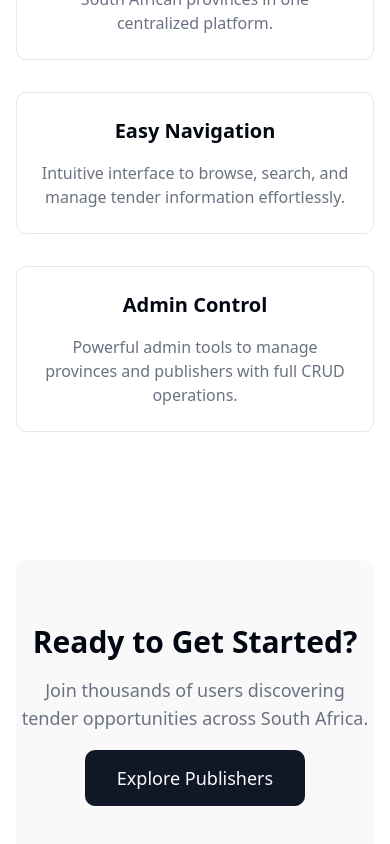
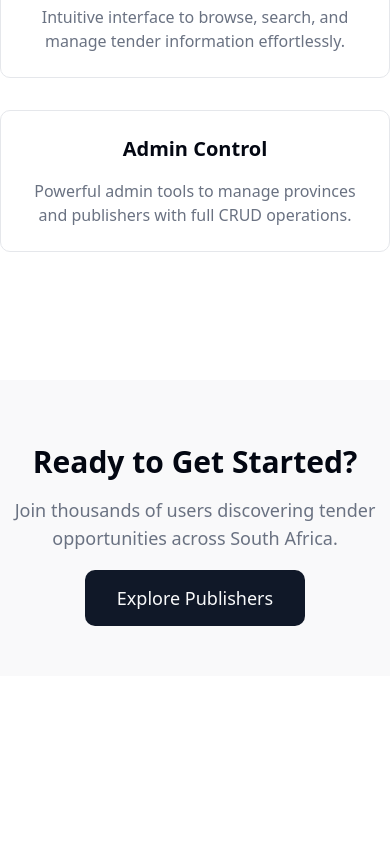
Before and after one commit to jchademwiri/tender-hub, a Next.js app: page / in a window 390 px wide. Shown: the part 974-1818 px from the top of the page. After the commit the page ends 1650 px from the top, so only its background shows below. Built offline with nearby package versions, Linux system fonts and the light colour scheme.

Commit message:
Refactor layout structure: Simplified main section in RootLayout and adjusted CTA section in Home page for improved responsiveness and visual clarity.

```diff
--- a/src/app/layout.tsx
+++ b/src/app/layout.tsx
@@ -30,7 +30,7 @@ export default function RootLayout({
         className={`${geistSans.variable} ${geistMono.variable} antialiased`}
       >
        <Navigation />
-        <main className="max-w-5xl mx-auto px-4 py-8 pt-24">
+        <main>
           {children}
         </main>
       </body>
--- a/src/app/page.tsx
+++ b/src/app/page.tsx
@@ -46,7 +46,8 @@ export default function Home() {
       </section>
 
       {/* CTA Section */}
-      <section className="text-center py-16 bg-muted/50 rounded-lg max-w-5xl mx-auto">
+      <section className="bg-muted/50">
+      <div className="text-center py-16 rounded-lg max-w-5xl mx-auto" >
         <h2 className="text-3xl font-bold mb-4">Ready to Get Started?</h2>
         <p className="text-lg text-muted-foreground mb-8">
           Join thousands of users discovering tender opportunities across South Africa.
@@ -54,6 +55,7 @@ export default function Home() {
         <Link href="/publishers" className="px-8 py-4 bg-primary text-primary-foreground rounded-lg text-lg hover:bg-primary/90 transition-colors cursor-pointer">
           Explore Publishers
         </Link>
+          </div>
       </section>
 
     </div>
```
